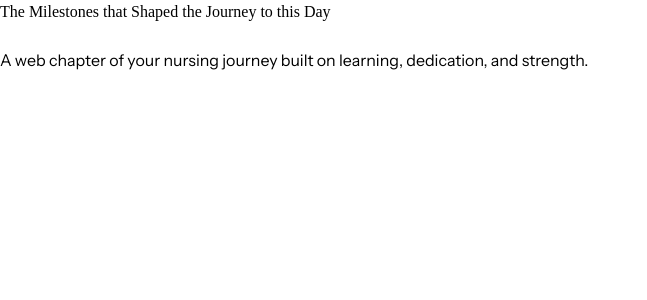
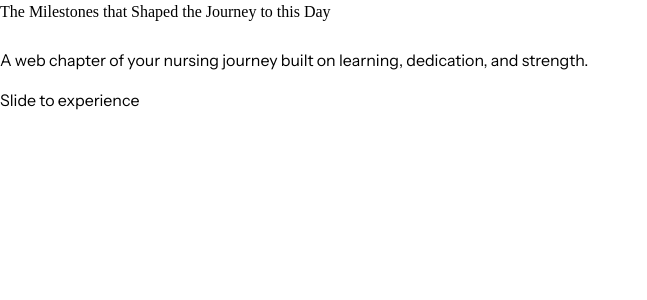
Before and after one commit to t3ch-spawn/induction-thingy, a React (Vite) app: page / in a window 1280 px wide. Shown: the top 300 px of the page, without its empty margins (0-647 px from the left). Built offline with nearby package versions, Linux system fonts and the light colour scheme; a web font is replaced by a local one.

Commit message:
added draggable functionality

```diff
--- a/package.json
+++ b/package.json
@@ -12,6 +12,7 @@
   "dependencies": {
     "@gsap/react": "^2.1.2",
     "gsap": "^3.13.0",
+    "motion": "^12.23.12",
     "react": "^19.1.1",
     "react-dom": "^19.1.1"
   },
--- a/src/components/Loader.jsx
+++ b/src/components/Loader.jsx
@@ -1,14 +1,21 @@
-import React from "react";
-import quotes from "@/assets/white_quotes.svg"
+import React, { useRef, useState } from "react";
+import quotes from "@/assets/white_quotes.svg";
+import { motion, animate } from "motion/react";
+import gsap from "gsap";
+import pointerImg from "@/assets/pointer.svg"
 
 export default function Loader() {
+  const bubbleConstraintRef = useRef(null);
+  const [isDraggable, setIsDraggable] = useState(true);
+
   return (
     <main className="min-h-[100vh] w-full bg-[#0A0A0A] flex flex-col items-center justify-center">
       {/* Container for heading, subtext and btn */}
       <div className="flex flex-col items-center justify-center gap-[36px] max-w-[686px] text-center text-white">
         {/* Heading */}
-        <h1 className="text-[72px] font-[300] leading-[130%] reckless">The Milestones that Shaped the Journey to this Day</h1>
-
+        <h1 className="text-[72px] font-[300] leading-[130%] reckless">
+          The Milestones that Shaped the Journey to this Day
+        </h1>
 
         {/* White quotes */}
 
@@ -21,24 +28,77 @@ export default function Loader() {
         </p>
 
         {/* Button */}
-          <button className="p-[3px] border border-[#FFFFFF66] rounded-[100px] w-[195px] h-[54px]">
+        <div className="p-[3px] border border-[#FFFFFF66] rounded-[100px] w-[195px] h-[54px]">
+          {/* Actual container */}
+          <div
+            ref={bubbleConstraintRef}
+            className="bg-white rounded-[100px] flex items-center h-full px-[5px] instrument"
+          >
+            {/* Bubble to drag */}
+            <motion.div
+              drag={isDraggable}
+              dragMomentum={false}
+              whileDrag={{ cursor: "grabbing" }}
+              // dragConstraints={bubbleConstraintRef}
+              dragConstraints={{ left: 0, right: 142, top: 0, bottom: 0 }}
+              dragElastic={0}
+              onDragEnd={(e, info) => {
+                const bubbleLeft = document
+                  .querySelector(".black-bubble")
+                  .getBoundingClientRect().left;
+                const containerLeft =
+                  bubbleConstraintRef.current.getBoundingClientRect().left;
 
-            {/* Actual container */}
-            <div className="bg-white rounded-[100px] flex items-center h-full">
+                const difference = bubbleLeft - containerLeft;
 
-              {/* Bubble to drag */}
-              <div className="size-[36px] rounded-full bg-[#0A0A0A] ml-[5px]">
+                if (difference > 146) {
+                  setIsDraggable(false);
+                  const bubble = document.querySelector(".black-bubble");
+                  bubble.classList.add("normal-cursor");
+                  return;
+                }
+                animate(
+                  ".black-bubble",
+                  { x: 0 },
+                  { duration: 0.3, type: "spring", stiffness: 180, damping: 20 }
+                );
 
-              </div>
+                // animate(".slide-text", { x: 0 }, { duration: 0.3 });
+                gsap.to(".slide-text", {
+                  duration: 0.5,
+                  x: 0,
+                  ease: "back.out(3)",
+                });
+                console.log("bla");
+              }}
+              onDrag={(e) => {
+                const text = document.querySelector(".slide-text");
+                const bubble = document.querySelector(".black-bubble");
+                const container = bubbleConstraintRef.current;
+                const transX =
+                  bubble.getBoundingClientRect().left -
+                  container.getBoundingClientRect().left;
 
-              {/* Container for texts */}
-              <div>
+                const percent = transX / text.getBoundingClientRect().width;
+                const interpolated = gsap.utils.interpolate(0, 25, percent);
+                gsap.to(".slide-text", {
+                  x: `-${interpolated}%`,
+                  duration: 0,
+                });
+                // text.style.transform = `translateX(-${interpolated}%)`;
+              }}
+              className="size-[36px] rounded-full bg-[#0A0A0A]  hover:cursor-grab black-bubble relative z-[4]"
+            >
 
-              </div>
+              <img className="absolute center-x-y pointer-events-none" src={pointerImg} alt="" />
+            </motion.div>
 
+            {/* Container for texts */}
+            <div className="text-[14px] text-black ml-[10px] slide-text pointer-events-none relative z-[2]">
+              Slide to experience
             </div>
-
-        </button>
+          </div>
+        </div>
       </div>
     </main>
   );
--- a/src/index.css
+++ b/src/index.css
@@ -3,6 +3,12 @@
 @tailwind base;
 @tailwind components;
 @tailwind utilities;
+
+* {
+  margin: 0;
+  padding: 0;
+  box-sizing: border-box;
+}
 
 @font-face {
   font-family: "Reckless";
@@ -13,9 +19,22 @@
   font-family: "Instrument Sans", sans-serif;
 }
 
-.reckless{
-    font-family: "Reckless";
+.reckless {
+  font-family: "Reckless";
+}
+
+.normal-cursor {
+  cursor: auto !important;
 }
 
 @layer base {
+  .center-x {
+    @apply left-[50%] translate-x-[-50%];
+  }
+  .center-y {
+    @apply top-[50%] translate-y-[-50%];
+  }
+  .center-x-y {
+    @apply top-[50%] translate-y-[-50%] left-[50%] translate-x-[-50%];
+  }
 }
```
Also changed, not shown: src/assets/pointer.svg (added), 1 other file (tests, documents, lock files or other folders).
